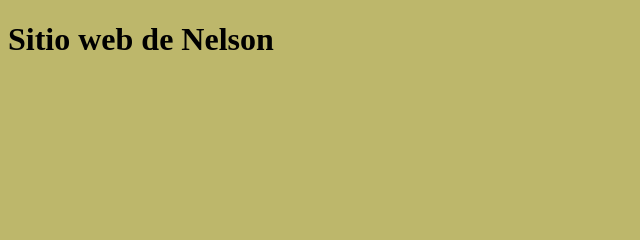
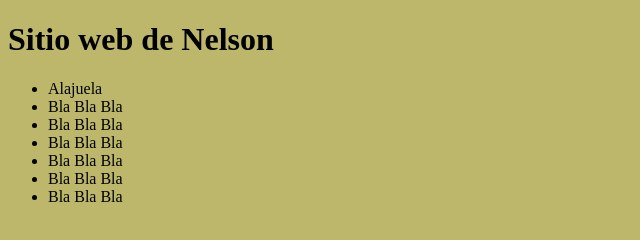
Before and after one commit to NelsonOsvaldo/Nelson-Practica1-Martes, a plain HTML site: page index.html in a window 1280 px wide. Shown: the whole page, without its empty margins (0-640 px from the left). Drawn offline with Linux system fonts and the light colour scheme.

Commit message:
Resolve Issue #1

```diff
--- a/index.html
+++ b/index.html
@@ -9,6 +9,14 @@
 </head>
 <body>
     <h1>Sitio web de Nelson</h1>
-
+    <ul>
+      <li>Alajuela</li>
+      <li>Bla Bla Bla</li>
+      <li>Bla Bla Bla</li>
+      <li>Bla Bla Bla</li>
+      <li>Bla Bla Bla</li>
+      <li>Bla Bla Bla</li>
+      <li>Bla Bla Bla</li>
+    </ul>
 </body>
 </html>
```
Also changed, not shown: 1 other file.
